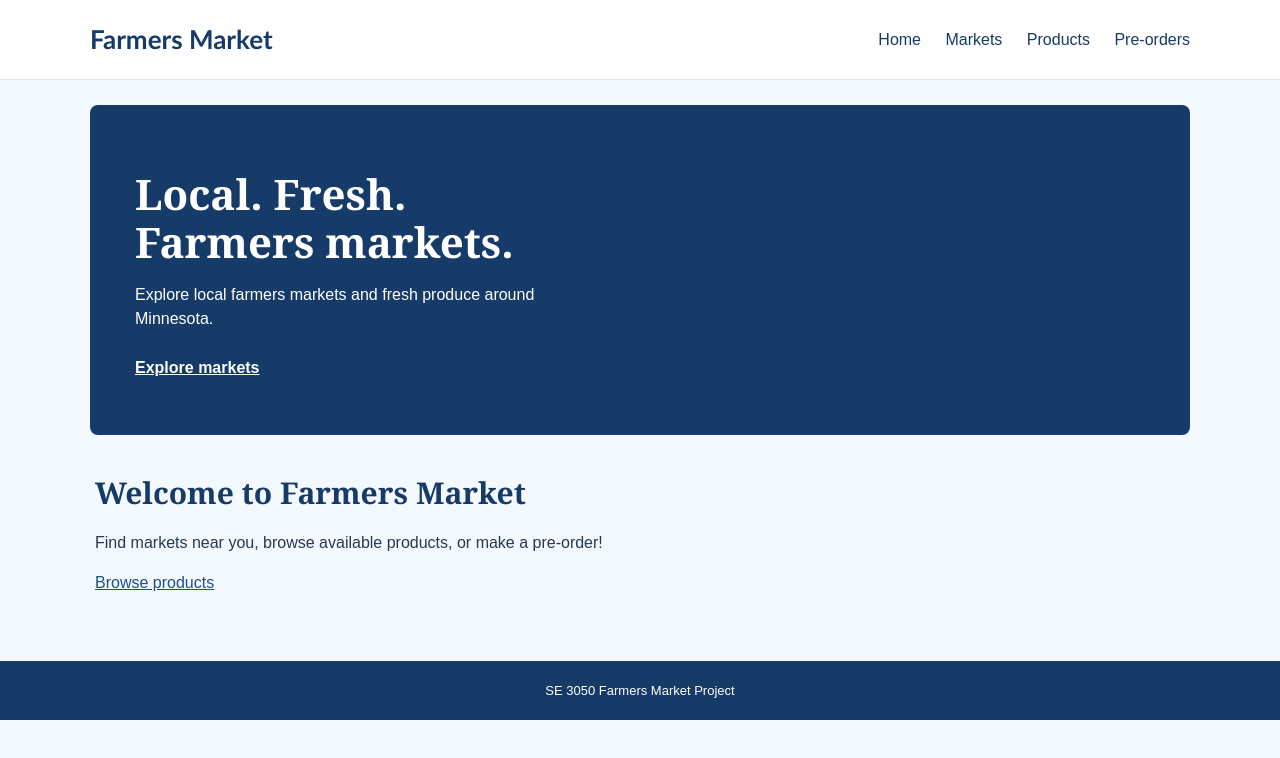
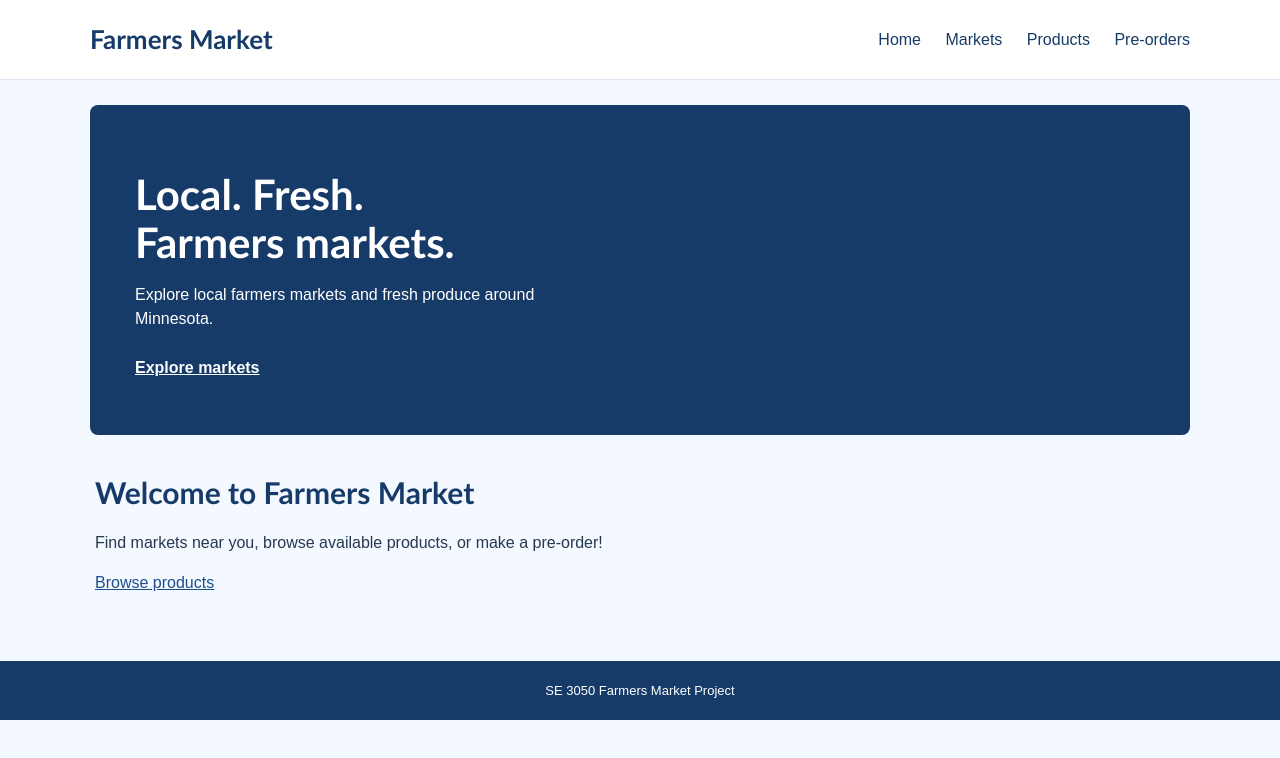
Before and after one commit to fatuu09/Farmers-Market, a plain HTML site: page index.html in a window 1280 px wide. Drawn offline with Linux system fonts and the light colour scheme.

Commit message:
Update styles.css

```diff
--- a/styles.css
+++ b/styles.css
@@ -56,7 +56,7 @@ section:target {
 }
 
 h2 {
-    font-family: Georgia, serif;
+    font-family: 'Trebuchet MS', sans-serif;
     color: #173b69;
     font-size: 30px;
     margin: 10px 0;
```
